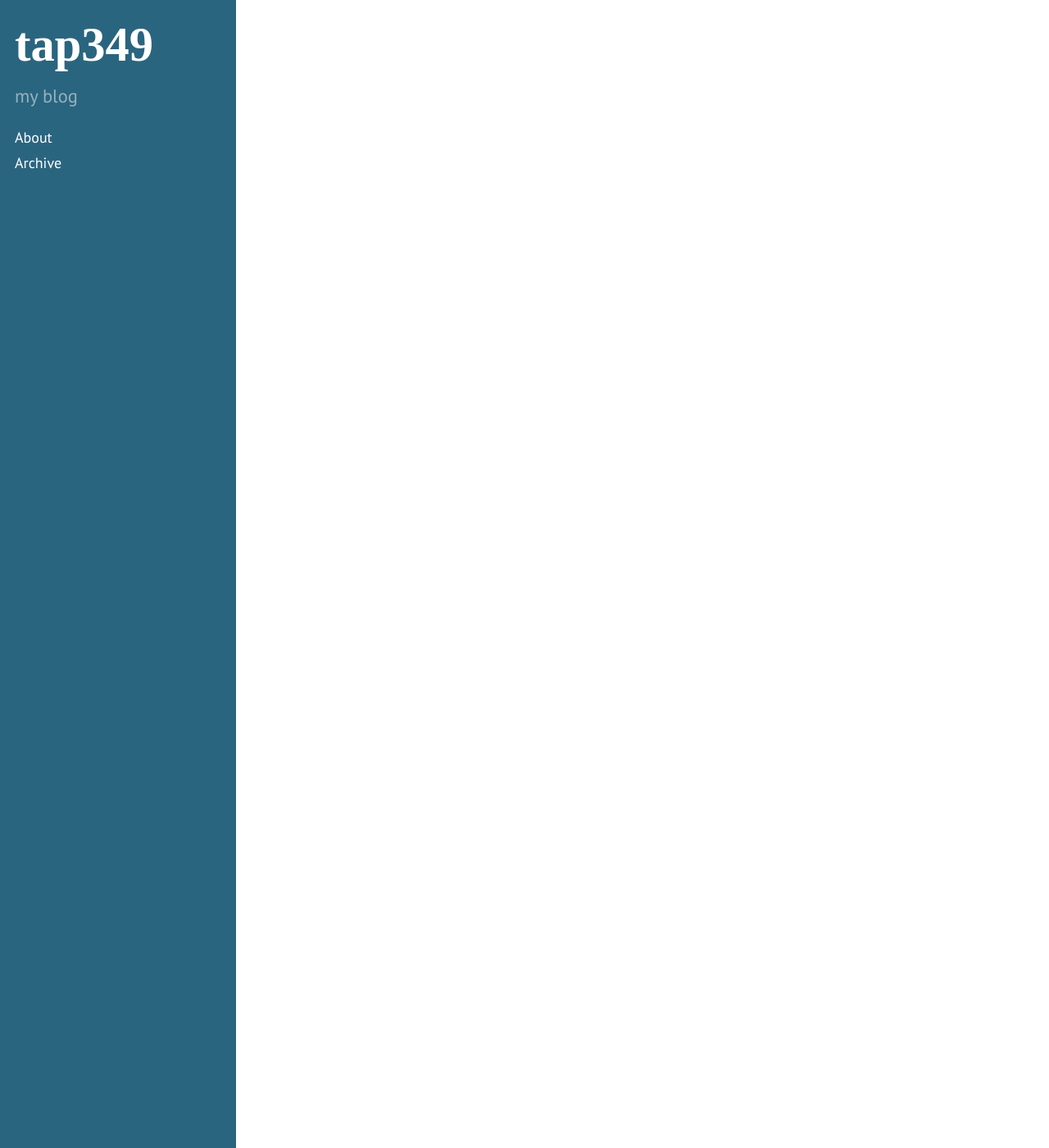
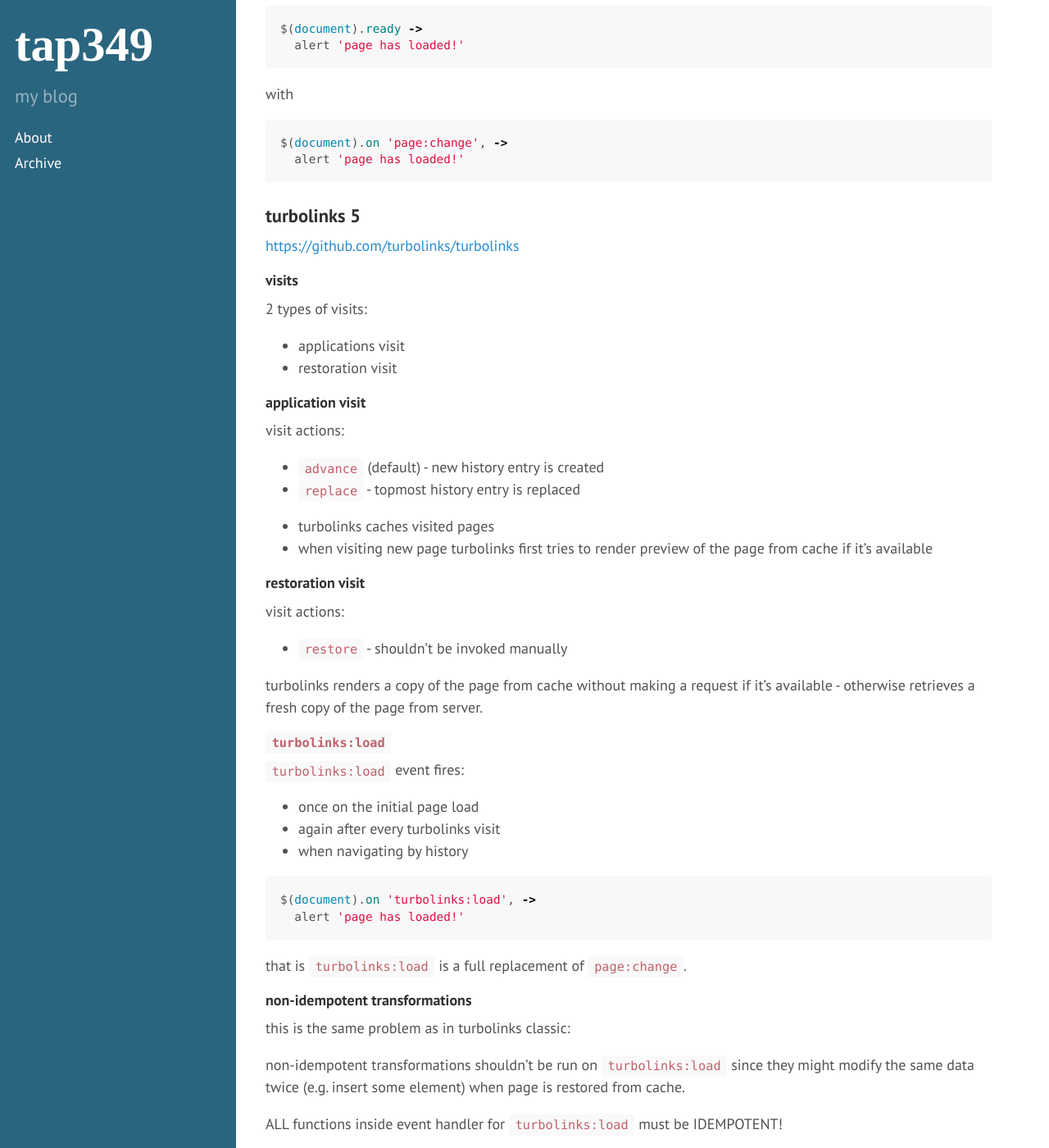
Before and after one commit to tap349/tap349.github.io, a Jekyll site: the page built from _posts/2016-03-20-rails-caching.md, in a window 1280 px wide and 1400 px high, scrolled down 1844 px. Shown: the whole window at 82% size. Built offline with Jekyll 4.4.1, drawn with Linux system fonts in a browser that asks for light colours; some of the changed text lies outside the part shown.

Commit message:
update 2016-03-24_02:37:29

````diff
--- a/_posts/2016-03-20-rails-caching.md
+++ b/_posts/2016-03-20-rails-caching.md
@@ -21,3 +21,156 @@ russian doll caching is simply using key-based cache expiration.
 
 using `touch` option on `belongs_to` associations allows to update
 this association whenever current object object is touched or saved.
+
+## turbolinks
+
+<http://guides.rubyonrails.org/working_with_javascript_in_rails.html#turbolinks>
+
+used to speed up page rendering.
+
+### installation
+
+- install as gem
+- require in application js/coffeescript manifest file
+
+turbolinks can be disabled for certain links by adding `data-to-turbolink`
+data attribute to the link.
+
+### how it works
+
+- attaches click handler to all `a` on the page
+- makes Ajax (XHR) request for the page
+- parses the response
+- replaces current `body` with `body` from response
+- changes URL to correct one
+
+### events
+
+<http://railscasts.com/episodes/390-turbolinks?view=asciicast>
+<https://habrahabr.ru/post/167161/>
+<http://guides.rubyonrails.org/working_with_javascript_in_rails.html#turbolinks>
+
+#### `ready`
+
+usually `ready` event is used to register event handlers/listeners
+on page elements inside a DOM tree.
+
+`ready` event (jQuery specific event - it uses `DOMContentLoaded` event or
+emulates it if the former is not available in the browser) occurs when HTML
+document is finished loading (or reloading) but content such as images
+might not be loaded yet.
+
+but with turbolinks page is not loaded again when clicking the link:
+DOM tree has changed but event handlers are not bound to new page elements.
+
+we can fix this problem using turbolinks events: `page:load` or `page:change`.
+
+#### `page:load`
+
+it's possible to fix it by using `page:load` event - it's triggered when:
+
+- page is loaded with turbolinks (new `body` is loaded into the DOM)
+
+BUT it's NOT triggered:
+
+- on partial replacement
+- when page is restored from client-side cache (clicking *back* in browser)
+
+#### `page:change`
+
+USE `page:change` instead - it's triggered when:
+
+- page is loaded normally (`ready`, `DOMContentLoaded`)
+- page is loaded with turbolinks (`page:load`)
+- page is restored from client-side cache (clicking *back* in browser)
+
+in general just replace:
+
+```coffeescript
+$(document).ready ->
+  alert 'page has loaded!'
+```
+
+with
+
+```coffeescript
+$(document).on 'page:change', ->
+  alert 'page has loaded!'
+```
+
+### turbolinks 5
+
+<https://github.com/turbolinks/turbolinks>
+
+#### visits
+
+2 types of visits:
+
+- applications visit
+- restoration visit
+
+##### application visit
+
+visit actions:
+
+- `advance` (default) - new history entry is created
+- `replace` - topmost history entry is replaced
+
+- turbolinks caches visited pages
+- when visiting new page turbolinks first tries to render preview of the page
+  from cache if it's available
+
+##### restoration visit
+
+visit actions:
+
+- `restore` - shouldn't be invoked manually
+
+turbolinks renders a copy of the page from cache without making a request
+if it's available - otherwise retrieves a fresh copy of the page from server.
+
+#### `turbolinks:load`
+
+`turbolinks:load` event fires:
+
+- once on the initial page load
+- again after every turbolinks visit
+- when navigating by history
+
+```coffeescript
+$(document).on 'turbolinks:load', ->
+  alert 'page has loaded!'
+```
+
+that is `turbolinks:load` is a full replacement of `page:change`.
+
+#### non-idempotent transformations
+
+this is the same problem as in turbolinks classic:
+
+non-idempotent transformations shouldn't be run on `turbolinks:load`
+since they might modify the same data twice (e.g. insert some element)
+when page is restored from cache.
+
+ALL functions inside event handler for `turbolinks:load` must be IDEMPOTENT!
+
+#### event listeners
+
+still this doesn't apply to event listeners since they are discarded by
+turbolinks when saving a copy of page to cache (before rendering a new page)
+and thusly may be safely bound again when page is restored from cache.
+
+it's recommended to avoid using `turbolinks:load` event to add
+event listeners directly to page elements - use `event delegation`
+instead to register event listeners once on `document` or `window`.
+
+> **event delegation** refers to the process of using event propagation (bubbling)
+> to handle events at a higher level in the DOM than the element on which
+> the event originated. it allows us to attach a single event listener for
+> elements that exist now or in the future:
+
+```coffeescript
+$('#list').on 'click', 'a', (event) ->
+  event.preventDefault()
+  ...
+```
````
